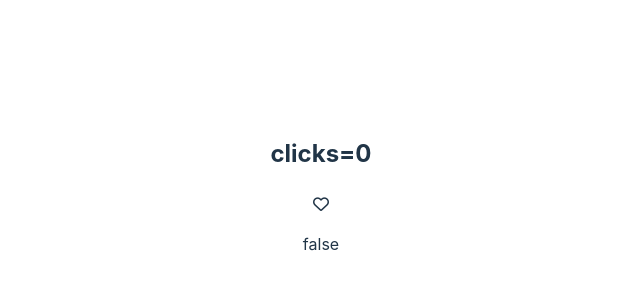
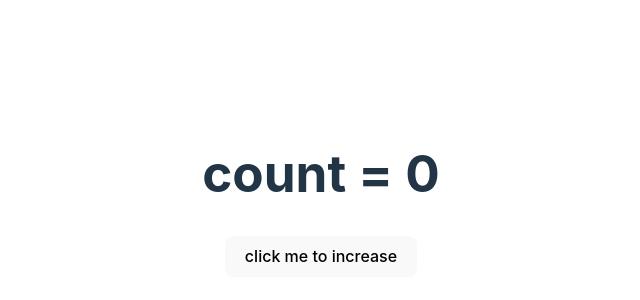
Before and after one commit to vashishtkumar/ReactJS, a React (Vite) app in the folder React-state-project/: page / in a window 1280 px wide. Shown: the part 206-506 px from the top of the page, without its empty margins (319-959 px from the left). Built offline with nearby package versions, Linux system fonts and the light colour scheme.

Commit message:
This is how re rendering occurs

```diff
--- a/React-state-project/components/count.jsx
+++ b/React-state-project/components/count.jsx
@@ -9,10 +9,10 @@ let [stateVariable,setStateVariable]=useState(0);
 
 // state for counter
 let [count,setCount]=useState(0);
-
+console.log(`count after rendering ${count}`);
 let increment=()=>{
 setCount(count+1);
-console.log(count);
+console.log(`inner count =${count}`);
 }
 
     return (
--- a/React-state-project/src/App.jsx
+++ b/React-state-project/src/App.jsx
@@ -6,7 +6,7 @@ function App() {
 
   return (
     <>
-      <LikedButton/>
+     <Count/>
     </>
   )
 }
```
